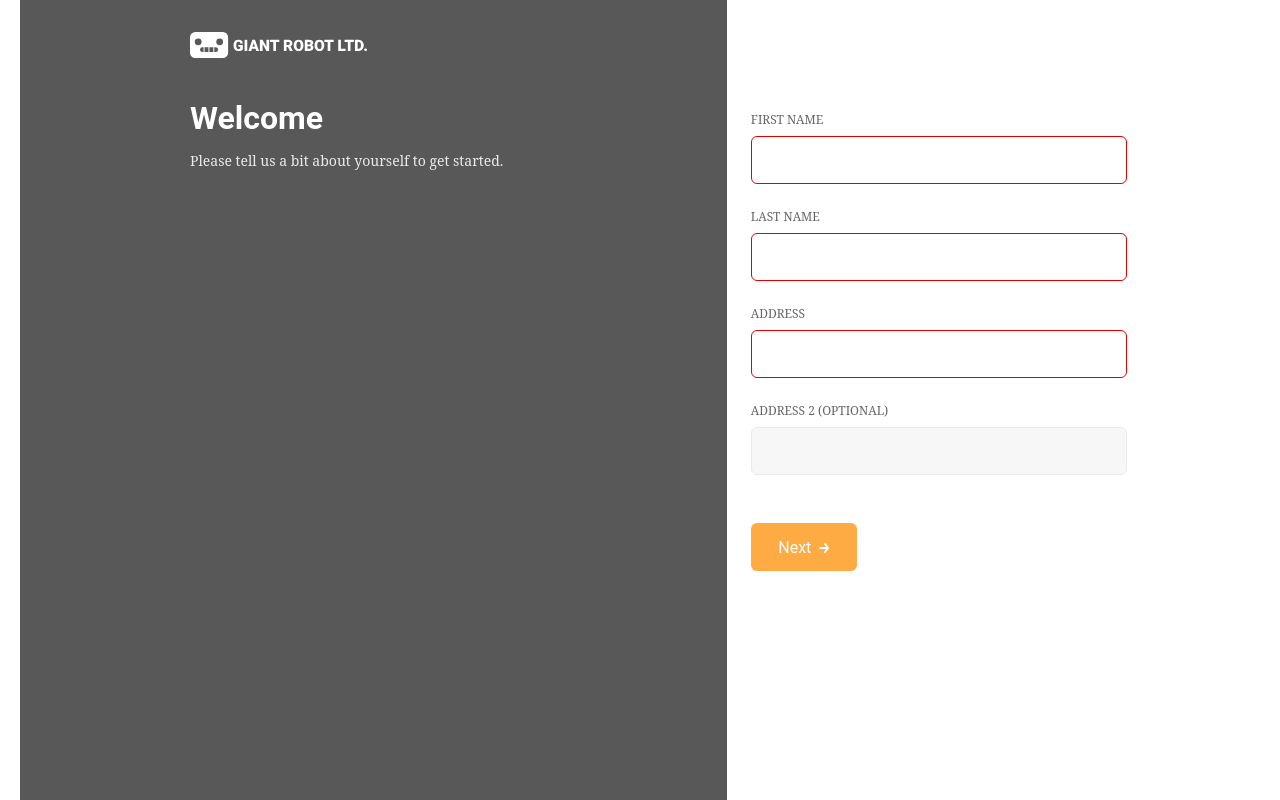
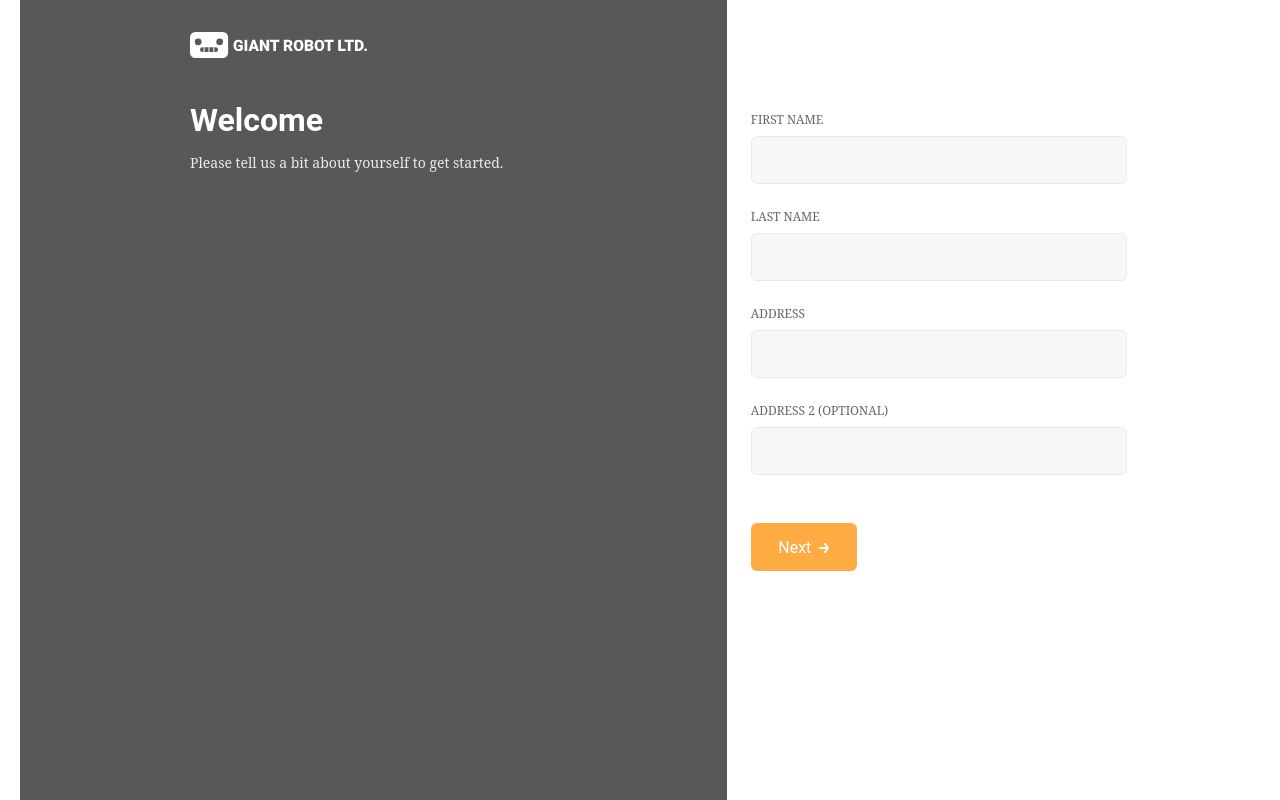
Before and after one commit to timOTdev/0149_sl_project, a React (Create React App) app: page / in a window 1280 px wide. Built offline with nearby package versions, Linux system fonts and the light colour scheme; what webfontloader would draw is missing.

Commit message:
Fix inputs and minor styles

```diff
--- a/src/components/Form.js
+++ b/src/components/Form.js
@@ -73,12 +73,13 @@ const Form = () => {
           data-testid="input3"
         />
 
-        <Label htmlFor="address2" data-testid="label4">ADDRESS 2 (OPTIONAL)</Label>
-        <Input
+        <Label htmlFor="address2" data-testid="label4" invalid>ADDRESS 2 (OPTIONAL)</Label>
+        <Input2
           name="address2"
           type="text"
           value={user.address2}
           onChange={handleUserChange}
+          placeholder=" "
         />
         <Button type="submit"
           data-testid="button">
@@ -123,19 +124,47 @@ const Input = styled.input`
   margin-bottom: 24px;
   padding-left: 16px;
   outline: none;
-  background: ${props => props.theme.shale};
   border: 1px solid ${props => props.theme.silver};
   border-radius: 6px;
   font-family: ${props => props.theme.roboto};
   font-weight: 400;
-  color: ${props => props.theme.slate};
+  &:required {
+    background: ${props => props.theme.shale};
+    color: ${props => props.theme.slate};
+  }
+  &:active, &:valid {
+    background: ${props => props.theme.white};
+    border: 1px solid ${props => props.theme.skyblue};
+  }
+  /* RED HIGHLIGHT
+  &:invalid {
+    background: ${props => props.theme.white};
+    border: 1px solid ${props => props.theme.cherry};
+  } */
+  @media (max-width: 320px) {
+    width: 90%;
+  }
+`
+const Input2 = styled.input`
+  height: 48px;
+  margin-bottom: 24px;
+  padding-left: 16px;
+  outline: none;
+  border: 1px solid ${props => props.theme.silver};
+  border-radius: 6px;
+  font-family: ${props => props.theme.roboto};
+  font-weight: 400;
+  &:optional {
+    color: ${props => props.theme.slate};
+    background: ${props => props.theme.shale};
+  }
   &:focus {
     background: ${props => props.theme.white};
     border: 1px solid ${props => props.theme.skyblue};
   }
-  &:invalid {
+  &:not(:placeholder-shown) {
     background: ${props => props.theme.white};
-    border: 1px solid ${props => props.theme.cherry};
+    border: 1px solid ${props => props.theme.skyblue};
   }
   @media (max-width: 320px) {
     width: 90%;
@@ -148,7 +177,7 @@ const Button = styled.button`
   margin-top: 24px;
   font-family: ${props => props.theme.roboto};
   font-size: 1.6rem;
-  color: white;
+  color: ${props => props.theme.white};
   border: none;
   border-radius: 6px;
   @media (max-width: 320px) {
--- a/src/components/Greeting.js
+++ b/src/components/Greeting.js
@@ -30,22 +30,28 @@ const Logo1 = styled(ReactComponent)`
   width: 177px;
   height: 26px;
   margin-top: 32px;
+  margin-bottom: 15px;
+  @media (max-width: 320px) {
+    margin-bottom: 32px;
+  }
 `
 const H1 = styled.h1`
-  margin-top: 40px;
-  margin-bottom: 8px;
+  margin-bottom: 10px;
   font-family: ${props => props.theme.roboto};
+  color: ${props => props.theme.white};
   @media (max-width: 320px) {
-    margin-top: 32px;
+    margin-bottom: 0;
+    margin-top: 2px;
     font-size: 2.4rem;
   }
 `
 const P = styled.p`
-  font-family: ${props => props.theme.merriweather};;
-  color: ${props => props.theme.silver};;
+  font-family: ${props => props.theme.merriweather};
+  color: ${props => props.theme.silver};
   @media (max-width: 320px) {
     width: 85%;
-    line-height: 1.5;
+    line-height: 2;
+    margin-top: 4px;
   }
 `
 
```
